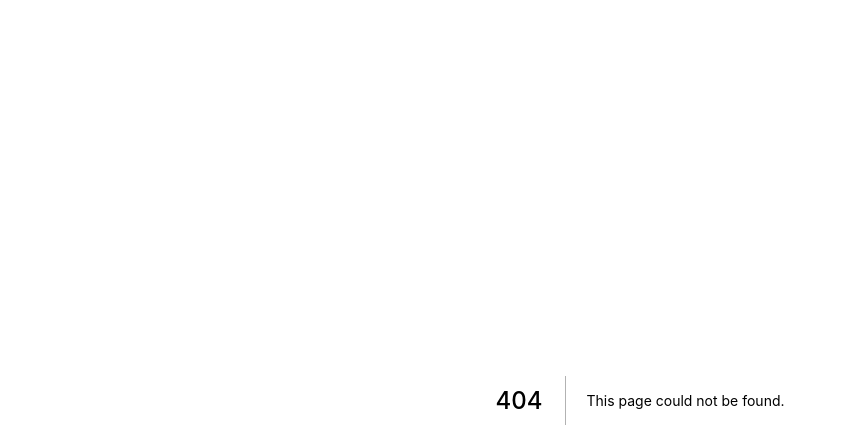
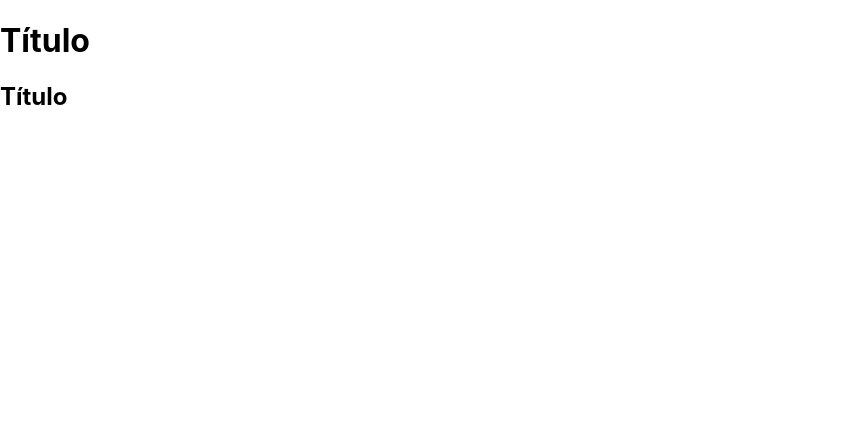
Before and after one commit to David-Pires/React-Exercises, a Next.js app: page /basicos/fragment1 in a window 1280 px wide. Before the commit this address had no page. Shown: the top 448 px of the page, without its empty margins (0-847 px from the left). Built offline with nearby package versions, Linux system fonts and the light colour scheme.

Commit message:
Simplest form to use React Fragment <>This Way</>

```diff
--- /dev/null
+++ b/pages/basicos/fragment1.jsx
@@ -0,0 +1,10 @@
+import React from "react";
+
+export default function fragment() {
+  return (
+    <React.Fragment>
+      <h1>Título</h1>
+      <h2>Título</h2>
+    </React.Fragment>
+  );
+}
```
Also changed, not shown: pages/basicos/fragment2.jsx (added, +10 -0 lines).
